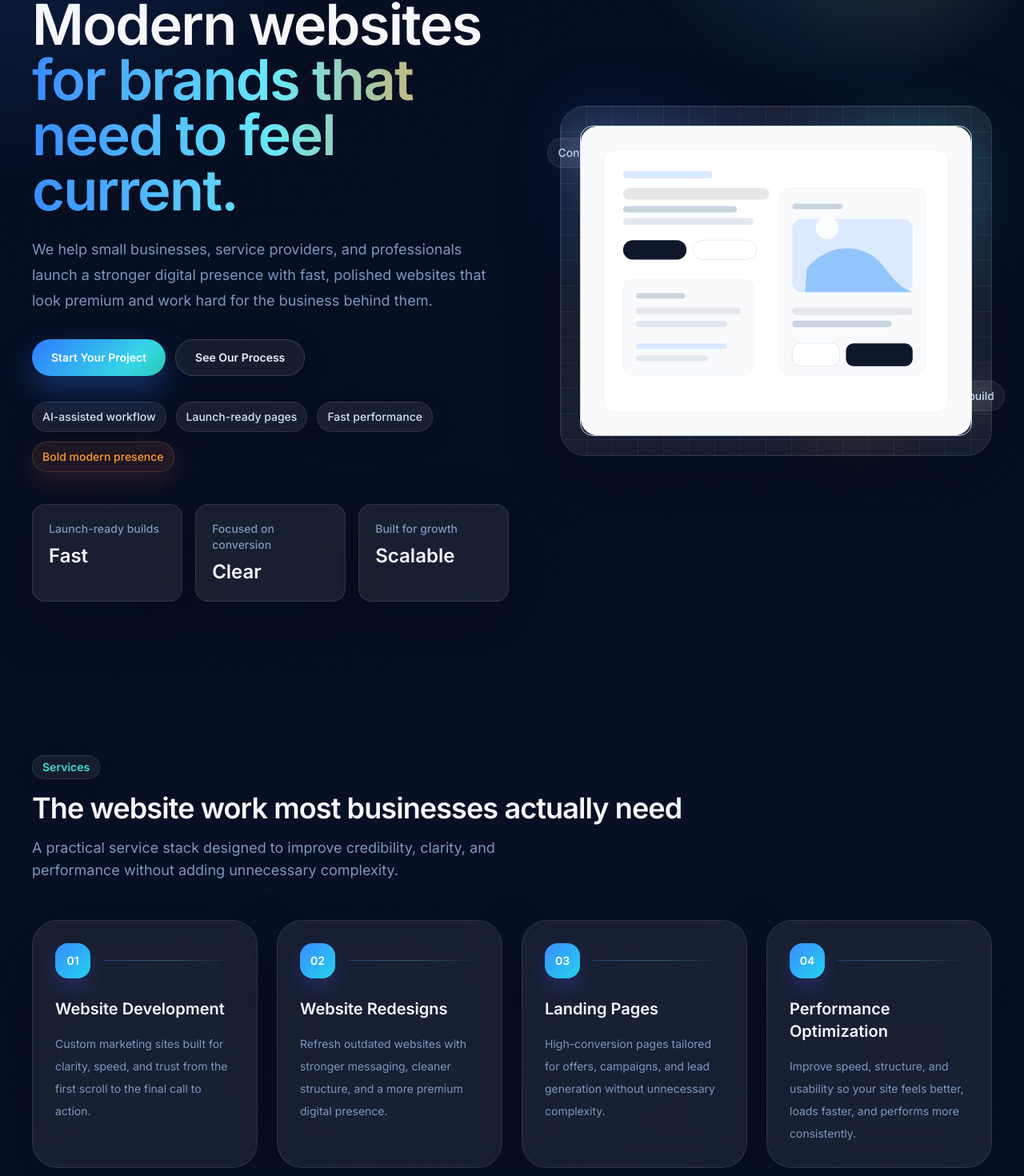
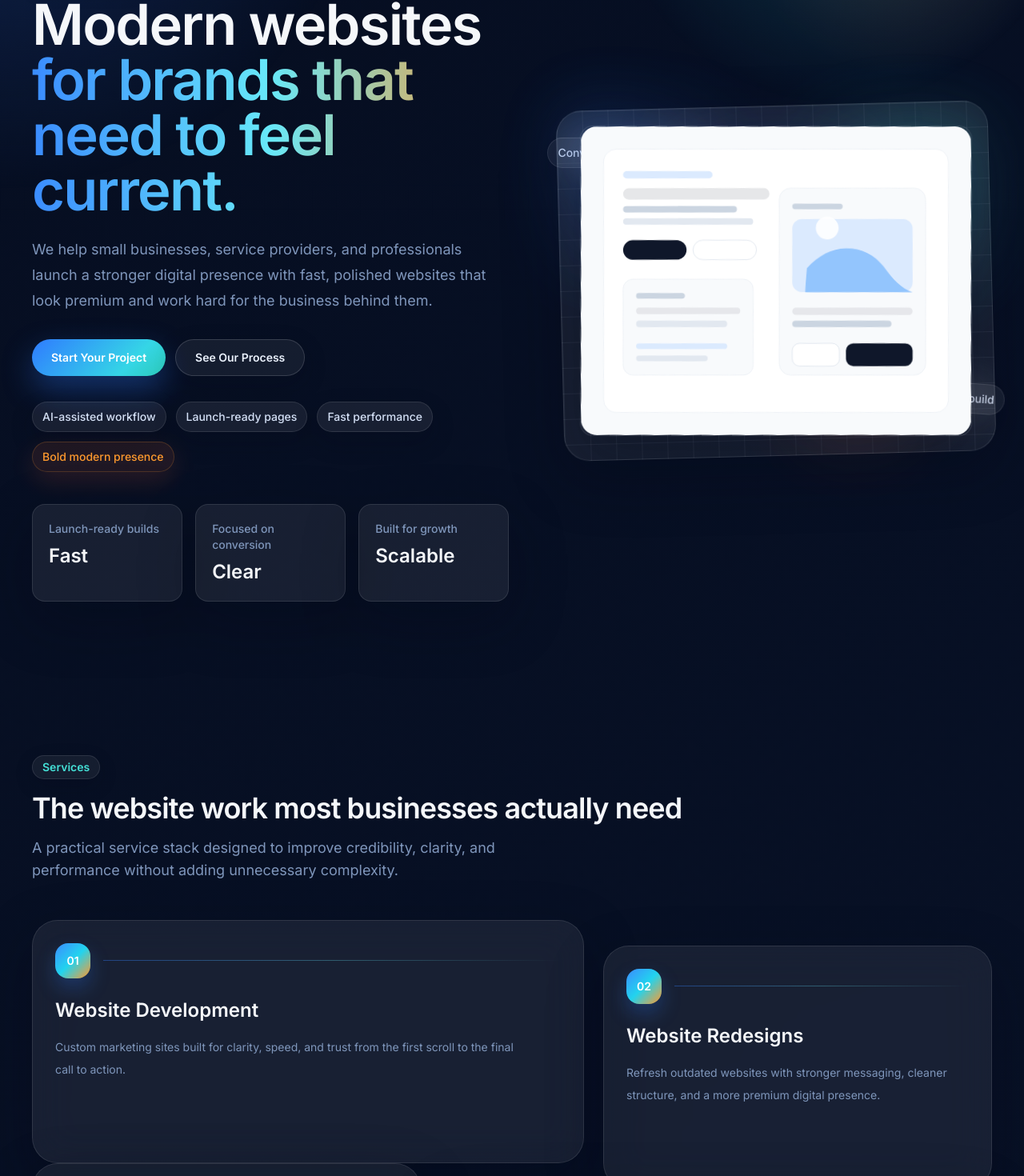
Before and after one commit to fabylv/fabdigitalstudio.com, a React (Vite) app: page / in a window 1280 px wide. Shown: the part 219-1689 px from the top of the page at 80% size. Built offline with nearby package versions, Linux system fonts and the light colour scheme.

Commit message:
Make FabDigital Studio layout more playful

```diff
--- a/src/components/sections/Hero.jsx
+++ b/src/components/sections/Hero.jsx
@@ -36,16 +36,16 @@ export default function Hero({ content }) {
         </div>
 
         <div className="relative animate-rise">
-          <div className="absolute -left-4 top-10 hidden animate-float-slow lg:block">
+          <div className="absolute -left-4 top-10 hidden animate-float-slow rotate-[-4deg] lg:block">
             <div className="chip">Conversion-focused layouts</div>
           </div>
-          <div className="absolute -right-4 bottom-14 hidden animate-float-delayed lg:block">
+          <div className="absolute -right-4 bottom-14 hidden animate-float-delayed rotate-[4deg] lg:block">
             <div className="chip">Clean front-end build</div>
           </div>
           <div className="absolute inset-0 animate-glow rounded-[2.25rem] bg-[radial-gradient(circle_at_top_left,rgba(47,123,255,0.30),transparent_36%),radial-gradient(circle_at_82%_22%,rgba(53,214,230,0.24),transparent_30%),radial-gradient(circle_at_68%_84%,rgba(255,106,61,0.16),transparent_20%)] blur-2xl" />
-          <div className="glass-panel soft-grid relative overflow-hidden p-4 sm:p-6">
+          <div className="glass-panel soft-grid relative overflow-hidden p-4 sm:p-6 lg:rotate-[-1.5deg]">
             <div className="absolute inset-x-8 top-6 h-24 rounded-full bg-[radial-gradient(circle,rgba(99,102,241,0.16),transparent_68%)] blur-2xl" />
-            <img alt="FabDigital Studio website preview" className="relative w-full rounded-2xl border border-white/80 shadow-[0_28px_70px_rgba(15,23,42,0.12)]" src={content.image} />
+            <img alt="FabDigital Studio website preview" className="relative w-full rounded-2xl border border-white/10 shadow-[0_28px_70px_rgba(2,8,23,0.28)] lg:rotate-[1.5deg]" src={content.image} />
           </div>
         </div>
       </div>
--- a/src/components/sections/Process.jsx
+++ b/src/components/sections/Process.jsx
@@ -11,11 +11,14 @@ export default function Process({ steps }) {
           description="Simple, focused steps that keep the project moving and make collaboration easy for busy clients."
         />
 
-        <ol className="relative mt-12 grid gap-6 lg:grid-cols-4">
-          <div className="absolute left-6 right-6 top-6 hidden h-px bg-gradient-to-r from-brand-100 via-brand-500/40 to-cyan-300/40 lg:block" />
+        <ol className="relative mt-12 grid gap-6 lg:grid-cols-2 lg:gap-x-12">
+          <div className="absolute left-1/2 top-4 hidden h-[calc(100%-2rem)] w-px -translate-x-1/2 bg-gradient-to-b from-brand-500/50 via-cyan-300/35 to-accent-400/35 lg:block" />
           {steps.map((step, index) => (
-            <li key={step.title} className="glass-panel hover-lift relative p-7">
-              <div className="relative z-10 flex h-12 w-12 items-center justify-center rounded-full bg-gradient-to-br from-brand-600 to-cyan-400 text-sm font-semibold text-white shadow-[0_12px_26px_rgba(79,70,229,0.22)]">
+            <li
+              key={step.title}
+              className={`glass-panel hover-lift relative p-7 ${index % 2 === 0 ? 'lg:mr-10' : 'lg:ml-10 lg:mt-16'}`}
+            >
+              <div className="relative z-10 flex h-12 w-12 items-center justify-center rounded-full bg-gradient-to-br from-brand-600 to-cyan-400 text-sm font-semibold text-white shadow-[0_12px_26px_rgba(47,123,255,0.24)]">
                 {String(index + 1).padStart(2, '0')}
               </div>
               <h3 className="mt-6 text-xl font-semibold text-ink-950">{step.title}</h3>
--- a/src/components/sections/Services.jsx
+++ b/src/components/sections/Services.jsx
@@ -10,19 +10,28 @@ export default function Services({ services }) {
           description="A practical service stack designed to improve credibility, clarity, and performance without adding unnecessary complexity."
         />
 
-        <div className="mt-12 grid gap-6 md:grid-cols-2 xl:grid-cols-4">
-          {services.map((service, index) => (
-            <article key={service.title} className="glass-panel hover-lift group p-7">
+        <div className="mt-12 grid gap-6 lg:grid-cols-12">
+          {services.map((service, index) => {
+            const layoutClasses = [
+              'lg:col-span-7 lg:min-h-[19rem]',
+              'lg:col-span-5 lg:translate-y-8',
+              'lg:col-span-5 lg:-translate-y-6',
+              'lg:col-span-7 lg:min-h-[18rem]',
+            ];
+
+            return (
+              <article key={service.title} className={`glass-panel hover-lift group p-7 ${layoutClasses[index] ?? 'lg:col-span-6'}`}>
                 <div className="flex items-center justify-between gap-4">
-                <span className="inline-flex h-11 w-11 items-center justify-center rounded-2xl bg-gradient-to-br from-brand-600 to-cyan-400 text-sm font-semibold text-white shadow-[0_12px_24px_rgba(79,70,229,0.24)]">
+                  <span className="inline-flex h-11 w-11 items-center justify-center rounded-2xl bg-gradient-to-br from-brand-600 via-cyan-400 to-accent-400 text-sm font-semibold text-white shadow-[0_12px_24px_rgba(47,123,255,0.26)]">
                     {String(index + 1).padStart(2, '0')}
                   </span>
                   <span className="h-px flex-1 bg-gradient-to-r from-brand-500/45 via-cyan-300/30 to-transparent" />
                 </div>
-              <h3 className="mt-6 text-xl font-semibold text-ink-950">{service.title}</h3>
-              <p className="mt-4 text-sm leading-7 text-ink-600">{service.description}</p>
+                <h3 className="mt-6 text-xl font-semibold text-ink-950 sm:text-2xl">{service.title}</h3>
+                <p className="mt-4 max-w-xl text-sm leading-7 text-ink-600">{service.description}</p>
               </article>
-          ))}
+            );
+          })}
         </div>
       </div>
     </section>
```
Lines whose indentation alone changed are shown as unchanged.
